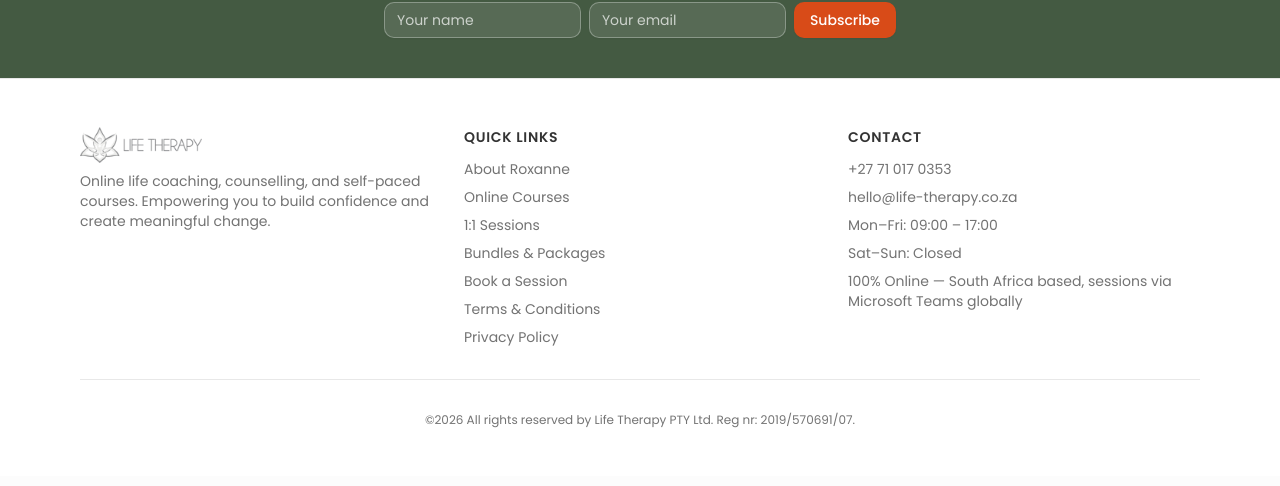
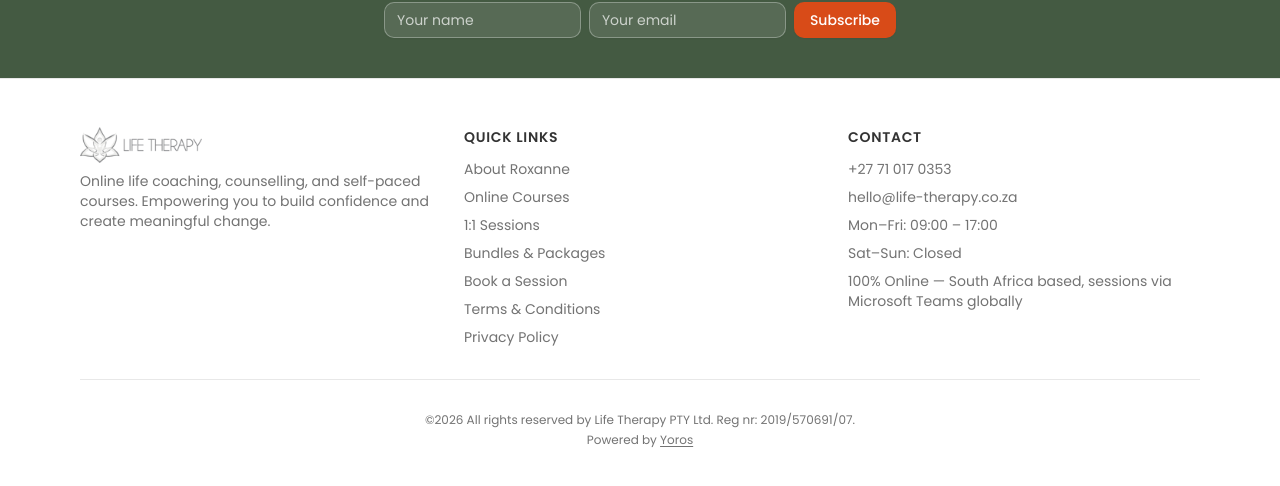
Before and after one commit to RoxanneLT/life-therapy, a Next.js app: page / in a window 1280 px wide. Shown: the part 939-1425 px from the top of the page. Built offline with nearby package versions, Linux system fonts and the light colour scheme; no server answers; the database is empty.

Commit message:
feat: add "Powered by Yoros" credit to public footer
Co-Authored-By: Claude Sonnet 4.6 <noreply@anthropic.com>

```diff
--- a/components/public/footer.tsx
+++ b/components/public/footer.tsx
@@ -224,11 +224,20 @@ export function PublicFooter({
             </div>
           </div>
 
-          {copyrightText && (
-            <div className="mt-8 border-t pt-8 text-center text-xs text-muted-foreground">
-              {copyrightText}
-            </div>
-          )}
+          <div className="mt-8 border-t pt-8 text-center text-xs text-muted-foreground">
+            {copyrightText && <p>{copyrightText}</p>}
+            <p className="mt-1">
+              Powered by{" "}
+              <a
+                href="https://yoros.co.za"
+                target="_blank"
+                rel="noopener noreferrer"
+                className="hover:text-foreground underline underline-offset-2"
+              >
+                Yoros
+              </a>
+            </p>
+          </div>
         </div>
       </div>
     </footer>
```
